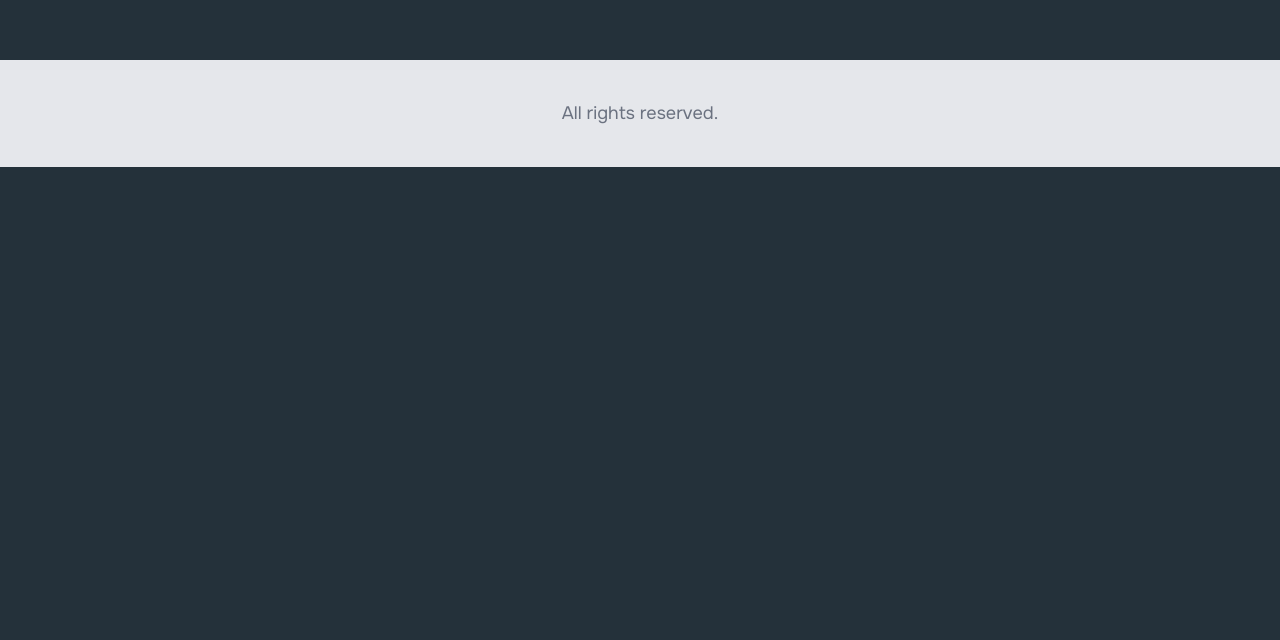
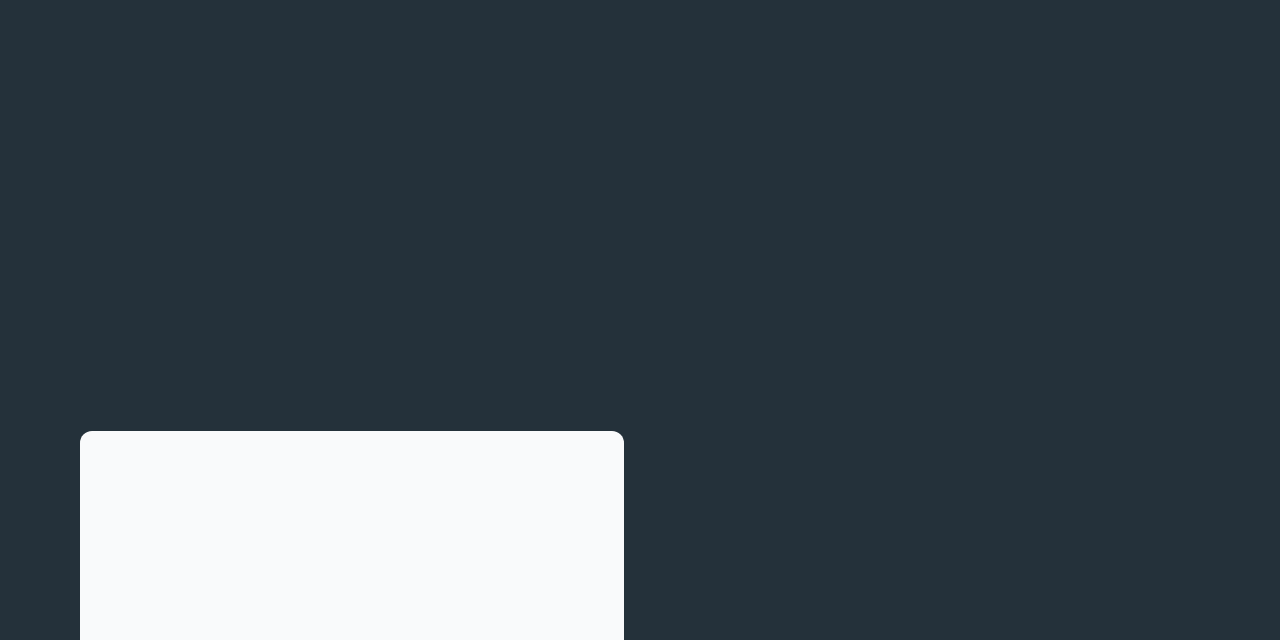
Before and after one commit to jkclyde31/modern-portfolio, a Next.js app: page / in a window 1280 px wide. Shown: the part 2660-3300 px from the top of the page. Before the commit the page ends 2827 px from the top, so only its background shows below. Built offline with nearby package versions, Linux system fonts and the light colour scheme.

Commit message:
reactivated Contact Form

```diff
--- a/app/page.js
+++ b/app/page.js
@@ -11,7 +11,7 @@ export default function Home() {
     <>
        <SkillsSection/>
        <CreativeProjects/>
-       {/* <ContactForm/> */}
+       <ContactForm/>
 
     </>
 
```
